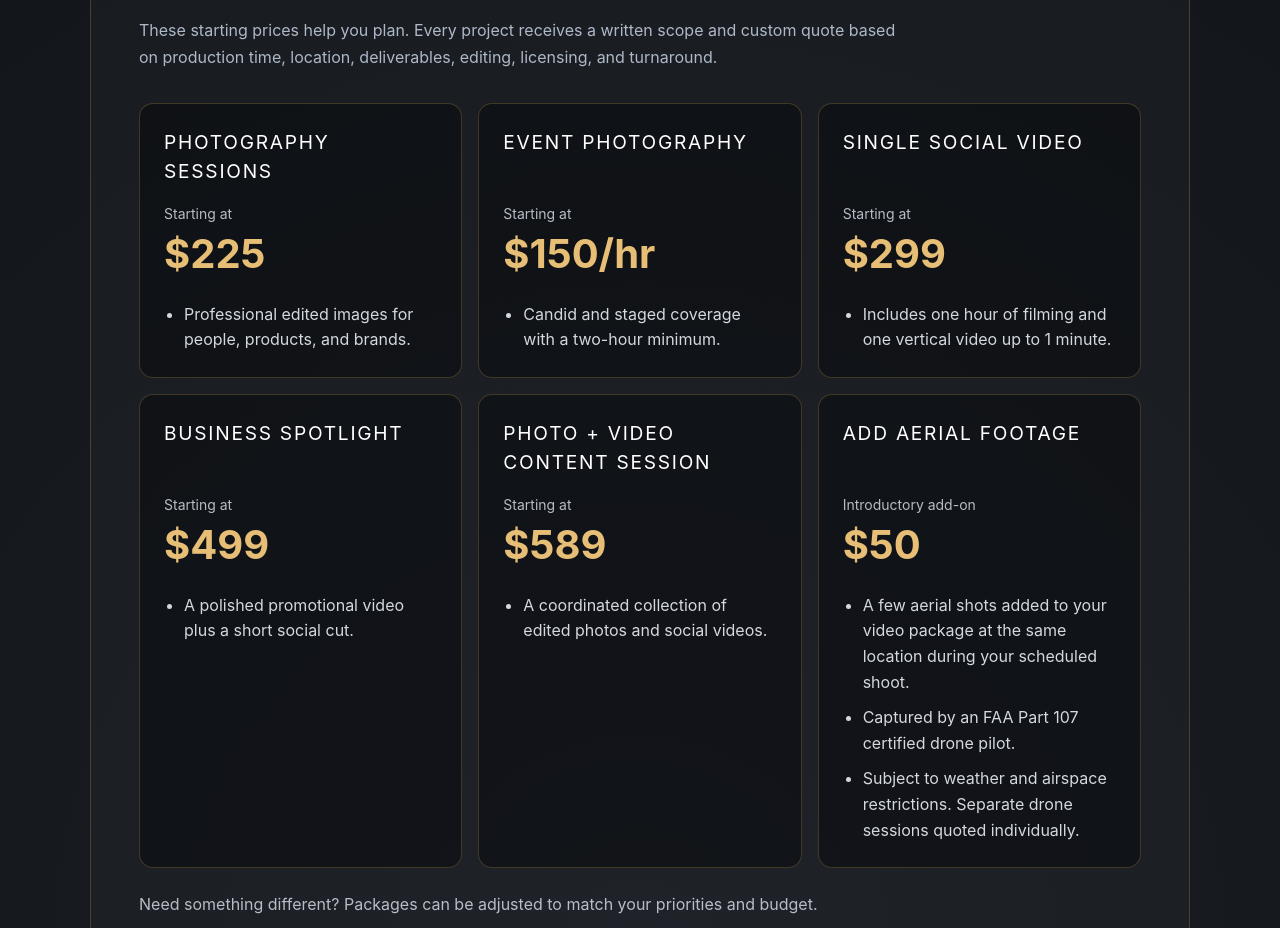
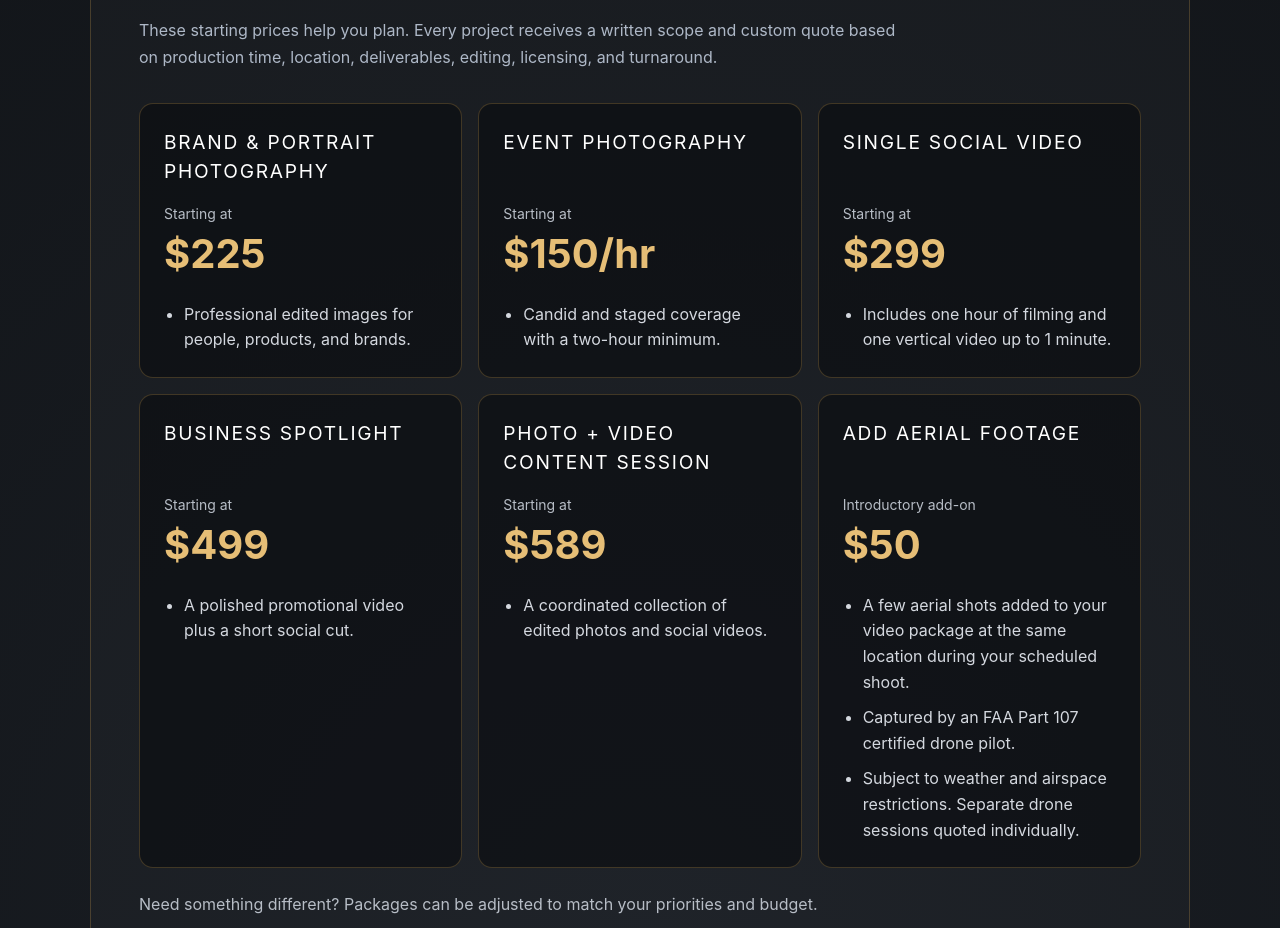
Before and after one commit to TNT928/updatedportfolio, a React (Create React App) app: page /services in a window 1280 px wide. Shown: the part 1660-2588 px from the top of the page. Built offline with nearby package versions, Linux system fonts and the light colour scheme; a web font is replaced by a local one.

Commit message:
Clarify brand and portrait photography package name

```diff
--- a/src/Pages/services.tsx
+++ b/src/Pages/services.tsx
@@ -50,7 +50,7 @@ const Services = () => {
 
   const startingPrices = [
     {
-      service: "Photography Sessions",
+      service: "Brand & Portrait Photography",
       price: "$225",
       detail: "Professional edited images for people, products, and brands."
     },
```
